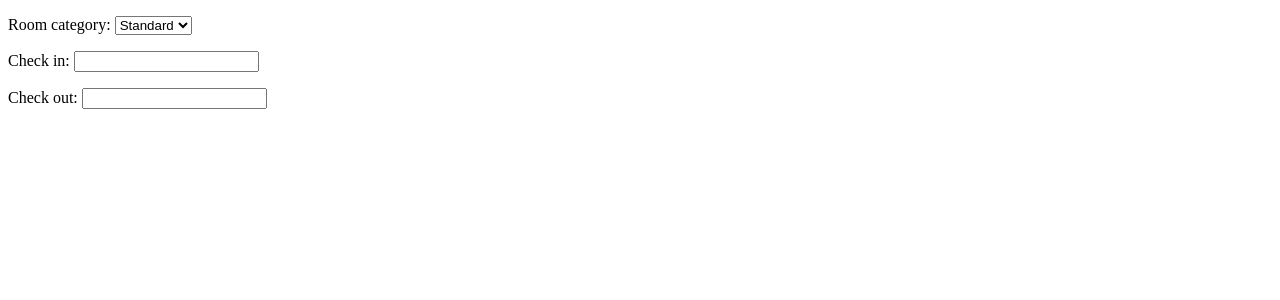
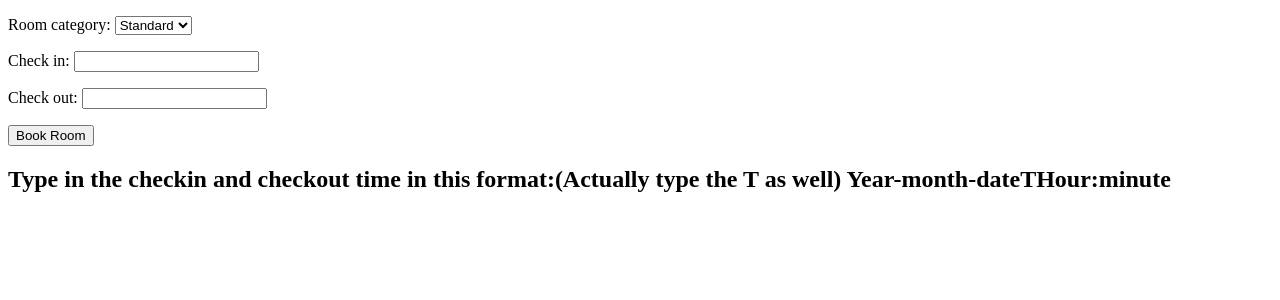
Before and after one commit to SharSrivastava87/FBLA_E-Business, a Django app: page /book/ in a window 1280 px wide. Shown: the top 300 px of the page. Run offline with Django 4.2, Linux system fonts and the light colour scheme.

Commit message:
2nd working copy

```diff
--- a/Homepage/Booking_Functions/availability.py
+++ b/Homepage/Booking_Functions/availability.py
@@ -4,9 +4,9 @@ from Homepage.models import Room, Booking
 
 def check_availability(room, check_in, check_out):
     avail_list = []
-    bookings_list = Booking.object.filter(room=room)
+    bookings_list = Booking.objects.filter(room=room)
     for booking in bookings_list:
-        if booking.check_in > check_out or booking.check_out<check_in:
+        if booking.check_in > check_out or booking.check_out < check_in:
             avail_list.append(True)
         else:
             avail_list.append(False)
--- a/Homepage/models.py
+++ b/Homepage/models.py
@@ -5,7 +5,7 @@ from django.conf import settings
 # Create your models here.
 
 class Room(models.Model):
-    ROOM_Categories =(
+    ROOM_Categories = (
         ('STA', 'Standard'),
         ('DEL', 'Deluxe'),
         ('SUI', 'Suite'),
@@ -14,8 +14,10 @@ class Room(models.Model):
     category = models.CharField(max_length=3, choices=ROOM_Categories)
     beds = models.IntegerField()
     capacity = models.IntegerField()
+
     def __str__(self):
         return f'{self.number}. {self.category} with {self.beds} beds for {self.capacity} people'
+
 
 class Booking(models.Model):
     user = models.ForeignKey(settings.AUTH_USER_MODEL, on_delete=models.CASCADE)
--- a/Homepage/views.py
+++ b/Homepage/views.py
@@ -1,7 +1,7 @@
 from django.shortcuts import HttpResponse
 from django.views.generic import ListView, FormView
-from .models import models, Room, Booking
-from .forms import forms,  AvailabilityForm
+from .models import Room, Booking
+from .forms import AvailabilityForm
 from Homepage.Booking_Functions.availability import check_availability
 
 
@@ -26,18 +26,16 @@ class BookingView(FormView):
         for room in room_list:
             if check_availability(room, data['check_in'], data["check_out"]):
                 available_rooms.append(room)
-        if len(available_rooms > 0):
-            room = available_rooms[0]
-            from django.http import request
-            booking = Booking.objects.create(
-                user=request.user(),
-                room=room,
-                check_in=data['check_in'],
-                check_out=data['check_out'],
-
-            )
-
-            booking.save()
-            return HttpResponse(booking)
-        else:
-            return HttpResponse('This category of rooms is booked out! Try another one')
+                if len(available_rooms) > 0:
+                    room = available_rooms[0]
+                    from django.http import request
+                    booking = Booking.objects.create(
+                        user=self.request.user,
+                        room=room,
+                        check_in=data['check_in'],
+                        check_out=data['check_out']
+                    )
+                    booking.save()
+                    return HttpResponse(booking)
+            else:
+                return HttpResponse('This category of rooms is booked out! Try another one')
--- a/templates/availability_form.html
+++ b/templates/availability_form.html
@@ -5,7 +5,13 @@
     <title>Book a Room</title>
 </head>
 <body>
-    {{ form.as_p }}
+    <form action="" method="POST">
+        {{ form.as_p }}
+        {% csrf_token %}
+        <button type="submit">Book Room</button>
+    </form>
 
+<h2>Type in the checkin and checkout time in this format:(Actually type the T as well) Year-month-dateTHour:minute</h2>
 </body>
+
 </html>
```
Also changed, not shown: db.sqlite3.
